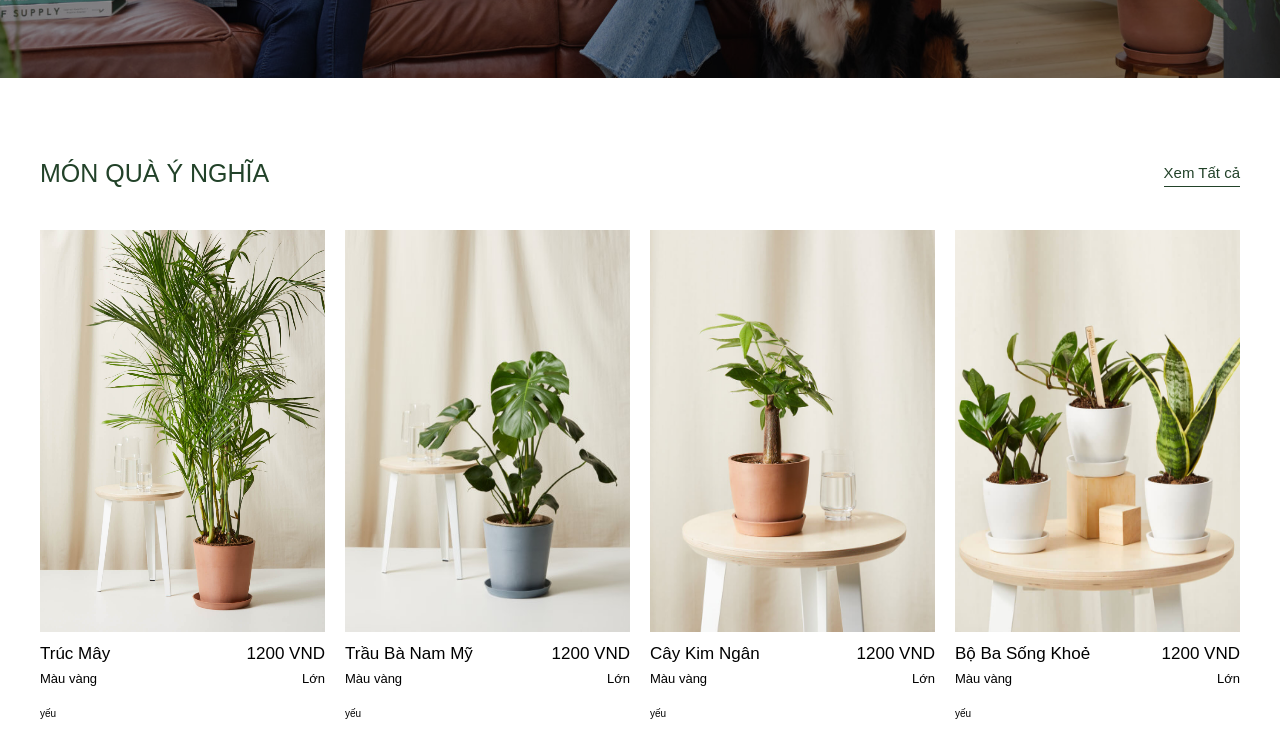
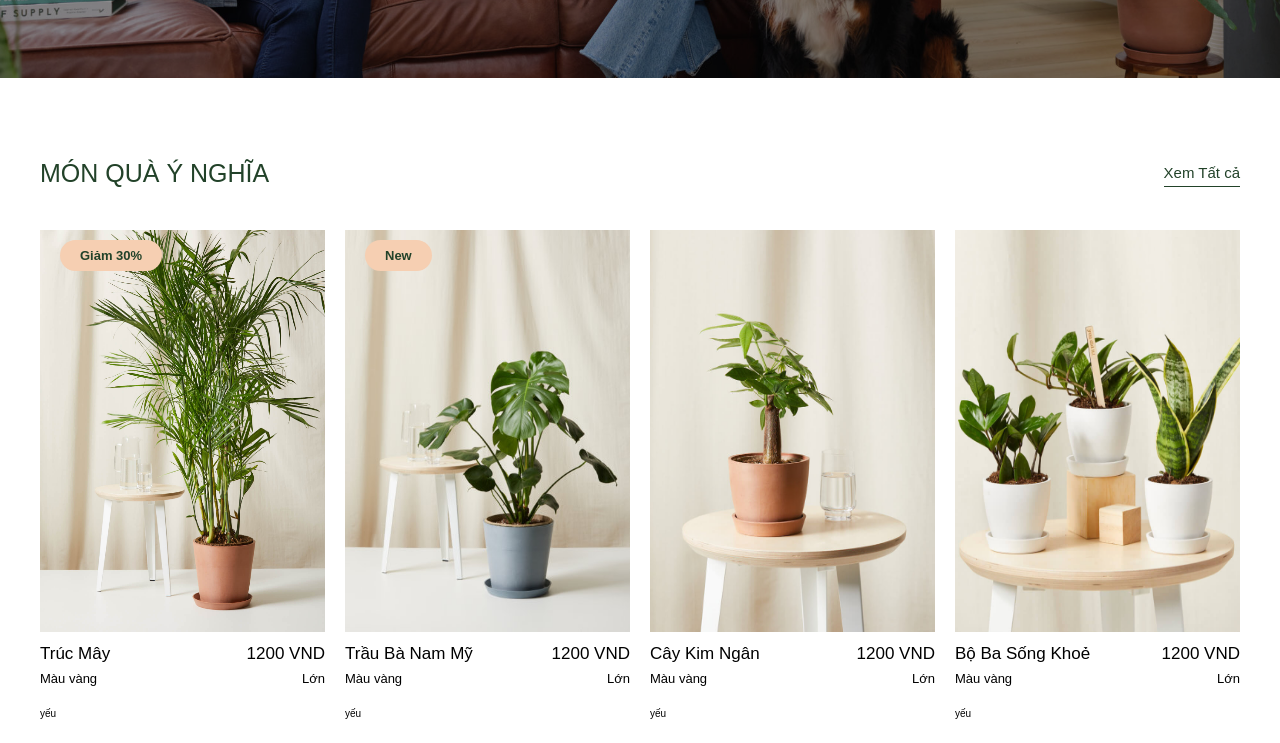
Before and after one commit to bin2810/Plantique, a PHP site: page / in a window 1280 px wide. Shown: the part 532-1275 px from the top of the page. Run offline with PHP 8.4, Linux system fonts and the light colour scheme.

Commit message:
up addcart

```diff
--- a/asset/css/main.css
+++ b/asset/css/main.css
@@ -259,10 +259,63 @@ body{
   /* margin-right: 4rem; */
   /* flex:0 0 auto; */
   width: 28%;
+  position: relative;
 
 }
 .product-item-col-img{
   width: 100%;
+}
+.discount::before{
+  position: absolute;
+  content: "Giảm 30%";
+  top: 1rem;
+  left: 2rem;
+  /* width: 100%; */
+  background-color: var(--PalePink-color);
+  display: block;
+  color: var(--green-color);
+  padding: 1rem 2rem;
+  border-radius: 4rem;
+  font-size: 1.3rem;
+  font-weight: bolder;
+}
+
+.new::before{
+  position: absolute;
+  content: "New";
+  top: 1rem;
+  left: 2rem;
+  /* width: 100%; */
+  background-color: var(--PalePink-color);
+  display: block;
+  color: var(--green-color);
+  padding: 1rem 2rem;
+  border-radius: 4rem;
+  font-size: 1.3rem;
+  font-weight: bolder;
+}
+.product-item-col-img{
+  position: relative;
+}
+.btnaddcart{
+  position: absolute;
+  bottom: 2rem;
+  left:1.5rem;
+  width: 90%;
+  background-color: var(--PalePink-color);
+  color: var(--green-color);
+  font-weight: bold;
+  border-radius: 2rem;
+  padding: 1rem;
+  border: 1px solid var(--green-color);
+  display: none
+}
+.btnaddcart:hover{
+  background-color: var(--green-color);
+  color: var(--PalePink-color);
+}
+.product-item-col-img:hover .btnaddcart{
+  display: block;
 }
 .product-item-col-img img{
   max-width: 100%;
--- a/asset/js/bars.js
+++ b/asset/js/bars.js
@@ -1,34 +1,29 @@
 $(function () {
-    // Mở sidebar khi bấm nút #bars
     $('#bars').click(function () {
         $(".nav-category").addClass('show-nav');
     });
 
-    // Đóng sidebar khi bấm ngoài
     $(document).click(function (event) {
         if ($(".nav-category").hasClass("show-nav") && !$(event.target).closest(".nav-category, #bars").length) {
             $(".nav-category").removeClass("show-nav");
         }
     });
 
-    // Hàm xử lý dropdown theo kích thước màn hình
     function handleDropdown() {
         if (window.innerWidth <= 1070) {
-            $(".dropdown").hide(); // Ẩn dropdown khi nhỏ hơn 1024px
+            $(".dropdown").hide();
             $('.menu-item').off("click").on("click", function () {
                 $(".dropdown").not($(this).next()).slideUp();
                 $(this).next(".dropdown").slideToggle();
             });
         } else {
-            $(".dropdown").css("display", ""); // Reset về CSS mặc định để tránh lỗi
-            $('.menu-item').off("click"); // Xóa sự kiện click khi màn hình lớn
+            $(".dropdown").css("display", "");
+            $('.menu-item').off("click");
         }
     }
 
-    // Gọi hàm kiểm tra ngay khi tải trang
     handleDropdown();
 
-    // Kiểm tra lại khi resize màn hình
     $(window).resize(function () {
         handleDropdown();
     });
--- a/index.html
+++ b/index.html
@@ -167,8 +167,10 @@
                 <div class="product-list">
                     <ul class="product-item">
                         <li class="product-item-col">
-                            <div class="product-item-col-img">
+                            <div class="product-item-col-img discount">
                                 <img src="/asset/img/trucmay.jpg" alt="">
+
+                                <button class="btnaddcart">Thêm Vào Giõ Hàng</button>
                             </div>
                             <div class="product-item-col-information">
                                 <div class="product-item-col-information-col-left">
@@ -182,9 +184,10 @@
                                 </div>
                             </div>
                         </li>
-                        <li class="product-item-col">
-                            <div class="product-item-col-img">
+                        <li class="product-item-col ">
+                            <div class="product-item-col-img new">
                                 <img src="/asset/img/traubanammy.jpg" alt="">
+                                <button class="btnaddcart">Thêm Vào Giõ Hàng</button>
                             </div>
                             <div class="product-item-col-information">
                                 <div class="product-item-col-information-col-left">
@@ -201,6 +204,7 @@
                         <li class="product-item-col">
                             <div class="product-item-col-img">
                                 <img src="/asset/img/kimngan.jpg" alt="">
+                                <button class="btnaddcart">Thêm Vào Giõ Hàng</button>
                             </div>
                             <div class="product-item-col-information">
                                 <div class="product-item-col-information-col-left">
@@ -217,6 +221,7 @@
                         <li class="product-item-col">
                             <div class="product-item-col-img">
                                 <img src="/asset/img/bobasongkhoe.jpg" alt="">
+                                <button class="btnaddcart">Thêm Vào Giõ Hàng</button>
                             </div>
                             <div class="product-item-col-information">
                                 <div class="product-item-col-information-col-left">
@@ -233,6 +238,7 @@
                         <li class="product-item-col hide-product">
                             <div class="product-item-col-img">
                                 <img src="/asset/img/trucmay.jpg" alt="">
+                                <button class="btnaddcart">Thêm Vào Giõ Hàng</button>
                             </div>
                             <div class="product-item-col-information">
                                 <div class="product-item-col-information-col-left">
@@ -249,6 +255,7 @@
                         <li class="product-item-col hide-product">
                             <div class="product-item-col-img">
                                 <img src="/asset/img/trucmay.jpg" alt="">
+                                <button class="btnaddcart">Thêm Vào Giõ Hàng</button>
                             </div>
                             <div class="product-item-col-information">
                                 <div class="product-item-col-information-col-left">
@@ -265,6 +272,7 @@
                         <li class="product-item-col hide-product">
                             <div class="product-item-col-img">
                                 <img src="/asset/img/trucmay.jpg" alt="">
+                                <button class="btnaddcart">Thêm Vào Giõ Hàng</button>
                             </div>
                             <div class="product-item-col-information">
                                 <div class="product-item-col-information-col-left">
@@ -281,6 +289,7 @@
                         <li class="product-item-col hide-product">
                             <div class="product-item-col-img">
                                 <img src="/asset/img/trucmay.jpg" alt="">
+                                <button class="btnaddcart">Thêm Vào Giõ Hàng</button>
                             </div>
                             <div class="product-item-col-information">
                                 <div class="product-item-col-information-col-left">
@@ -297,6 +306,7 @@
                         <li class="product-item-col hide-product">
                             <div class="product-item-col-img">
                                 <img src="/asset/img/trucmay.jpg" alt="">
+                                <button class="btnaddcart">Thêm Vào Giõ Hàng</button>
                             </div>
                             <div class="product-item-col-information">
                                 <div class="product-item-col-information-col-left">
@@ -314,6 +324,7 @@
                     </ul>
                 </div>
             </div>
+
         </main>
         <footer>
 
```
